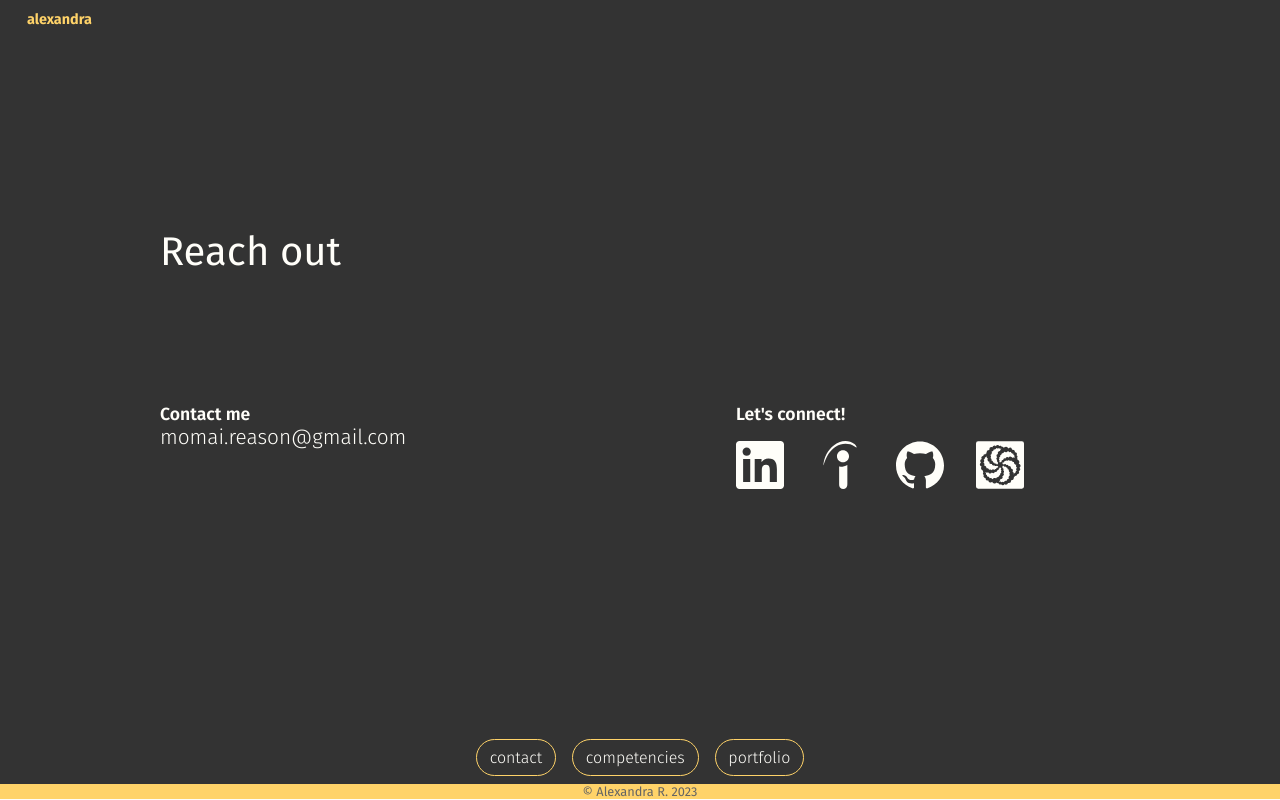
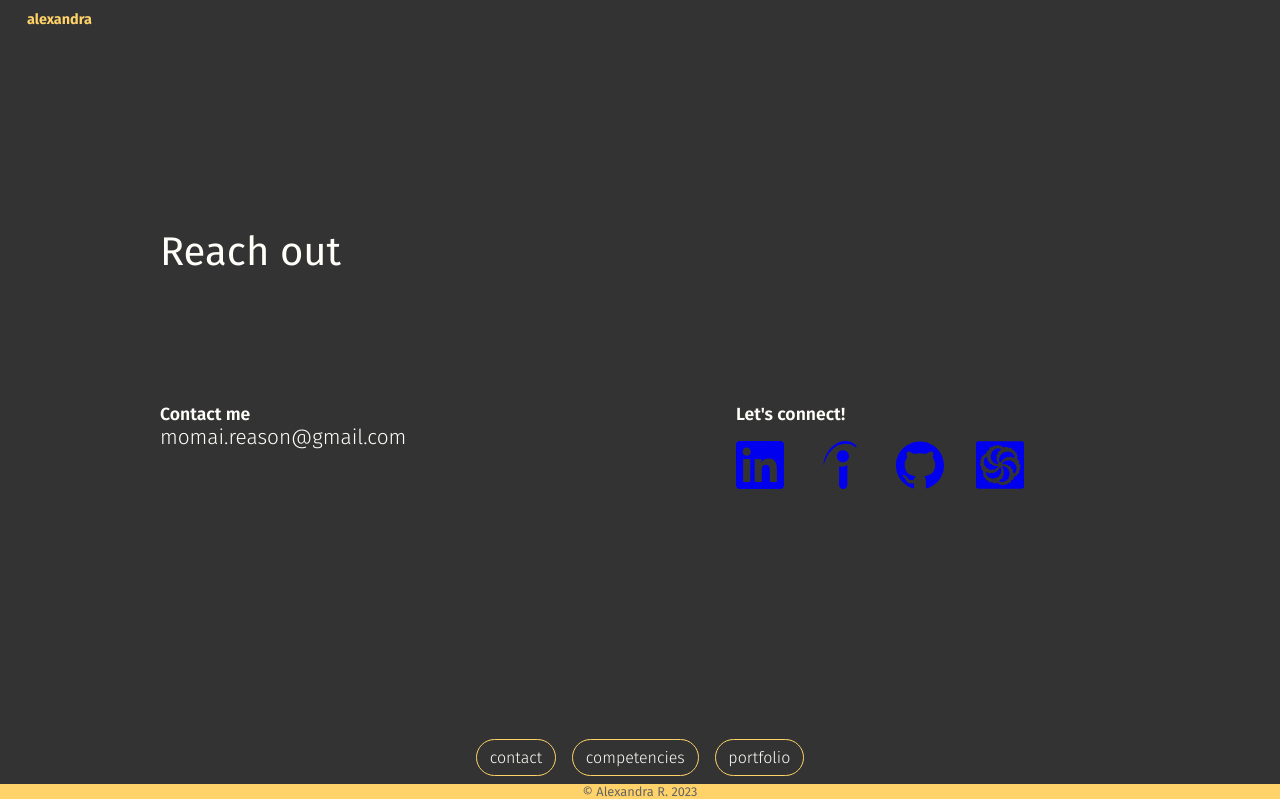
Before and after one commit to alex-reason/portfolio, a Next.js app: page /contact in a window 1280 px wide. Built offline with nearby package versions, Linux system fonts and the light colour scheme.

Commit message:
fixed social icon links

```diff
--- a/src/app/competencies/page.js
+++ b/src/app/competencies/page.js
@@ -44,7 +44,7 @@ const Competencies = () => {
             <div className='certificates' ref={certRef}>
                 {certData && certData.map((certItem) => (<CertificateItem certData={certItem} key={certItem.id} />))}
             </div>
-            {/* {currentImg && <Image className='competencies__img' src={currentImg} alt='illustration from blush.com' />} */}
+
             <div className={expDivIsVisible ? 'experiences competencies__active' : 'experiences competencies__inactive'} ref={expRef}>
                 {experienceData && experienceData.map((expItem) => (<ExperienceItem expData={expItem} key={expItem.id} />))}
             </div>
--- a/src/app/components/SkillsItem.js
+++ b/src/app/components/SkillsItem.js
@@ -4,7 +4,7 @@ import './styles/skillsitem.scss';
 const SkillsItem = ({ data }) => {
   return (
     <div className='skills-item'>
-      <Image src={data.image} alt='from blush'/>
+
       <div>
         <h3>{data.title}</h3>
         {data.details.map((skill) => (
--- a/src/app/components/SocialItem.js
+++ b/src/app/components/SocialItem.js
@@ -1,10 +1,10 @@
-import'./styles/socialitem.scss'
+import './styles/socialitem.scss'
 
-const SocialItem = ({socData}) => {
+const SocialItem = ({ socData }) => {
   return (
-    <div className='social-item'>
-        {socData.icon}
-    </div>
+    <a className='social-item' href={socData.url}>
+      {socData.icon}
+    </a>
   )
 }
 
```
